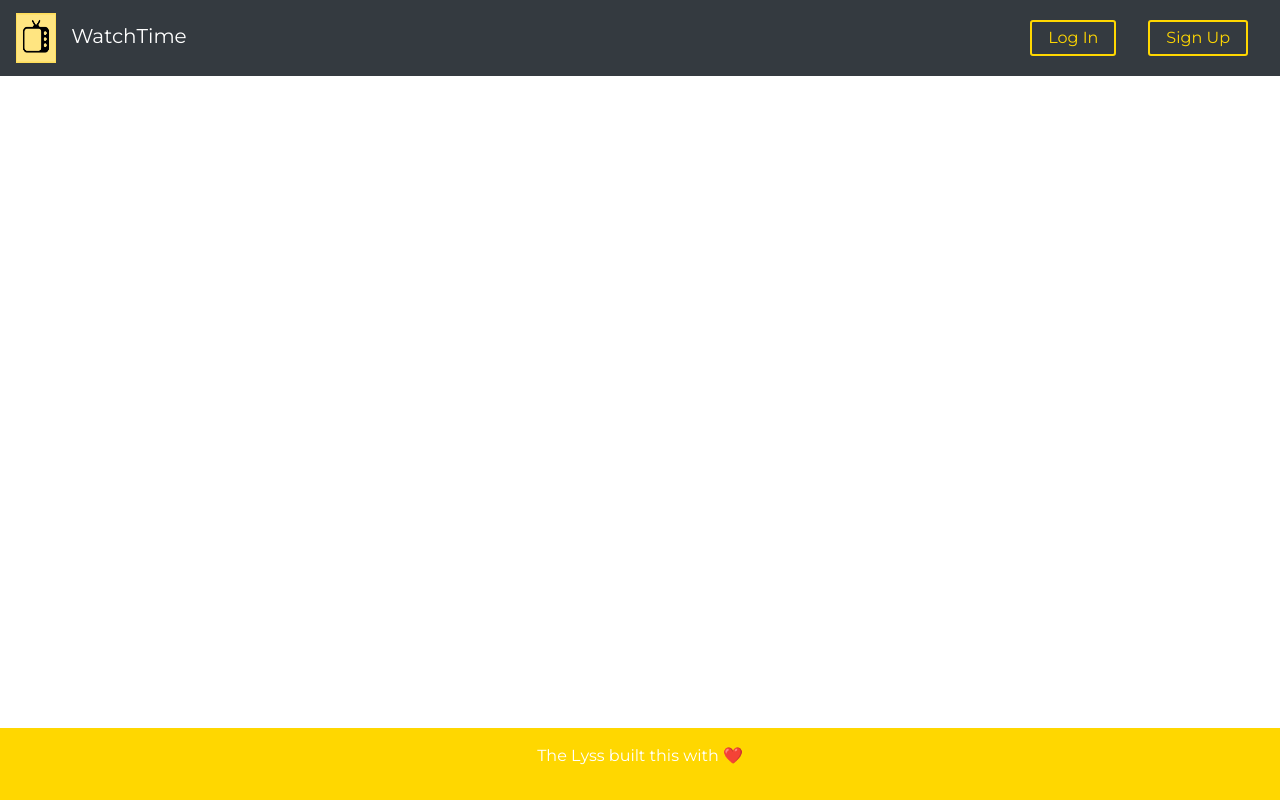
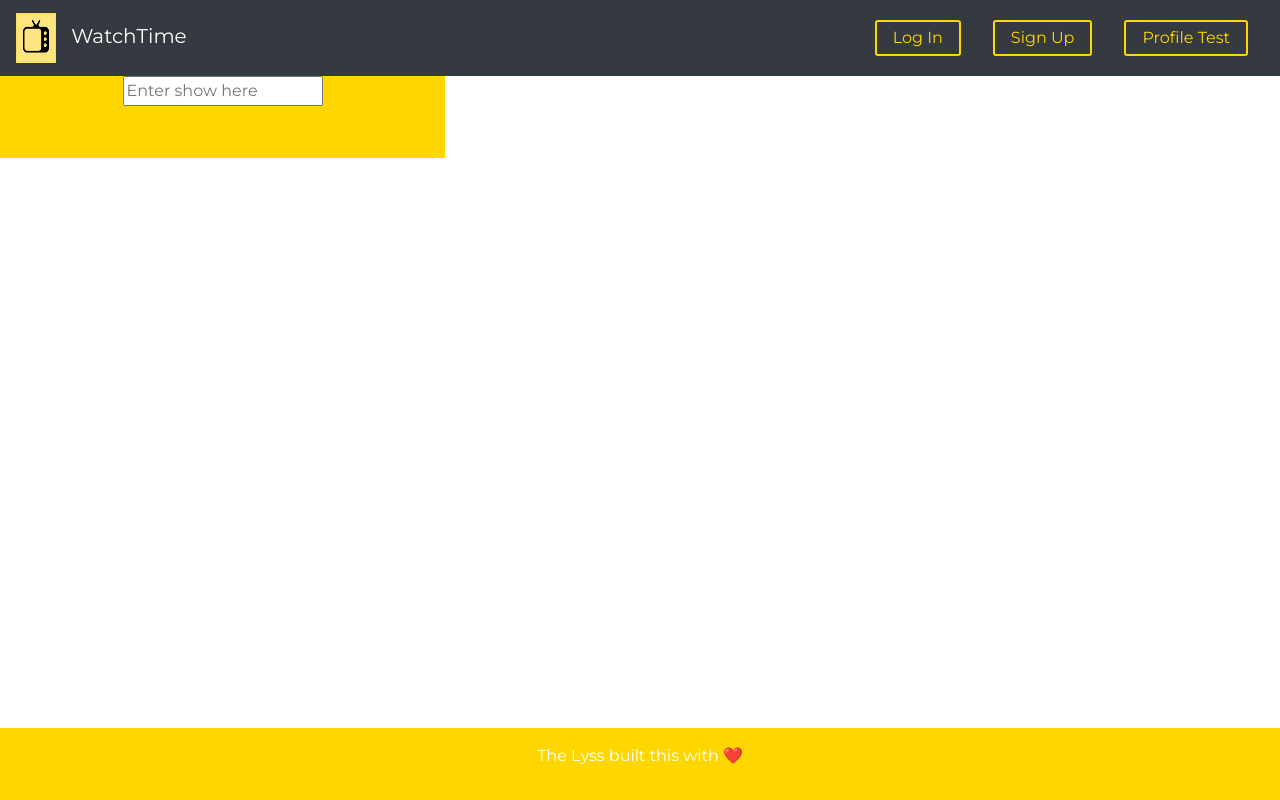
Before and after one commit to kalyssao/watch-time, a React (Create React App) app: page /profile in a window 1280 px wide. Built offline with nearby package versions, Linux system fonts and the light colour scheme.

Commit message:
added profile page, sidebar, search & tv show tile

```diff
--- a/src/components/Footer.js
+++ b/src/components/Footer.js
@@ -2,7 +2,6 @@ import React from "react"
 import styled from 'styled-components'
 
 const FooterDiv = styled.div`
-    background-color: palevioletred;
     color: white;
     margin-top: 1rem;
     padding: 1rem;
--- a/src/components/Header.js
+++ b/src/components/Header.js
@@ -6,8 +6,10 @@ import Navbar from 'react-bootstrap/Navbar'
 import Nav from 'react-bootstrap/Nav'
 import logo from '../assets/logo.png'
 import styled from 'styled-components'
+
+import Profile from './Profile'
+import Signup from './Signup'
 import Login from './Login'
-import Signup from './Signup'
 import Main from './Main'
 
 import '../App.css'
@@ -52,6 +54,10 @@ function Header() {
                         <Link to="/signup">
                             <Button className="justify-content-end">Sign Up</Button>
                         </Link>
+
+                        <Link to="/profile">
+                            <Button className="justify-content-end">Profile Test</Button>
+                        </Link>
                     </ButtonDiv>
 
                 </Navbar>
@@ -63,6 +69,8 @@ function Header() {
 
                     <Route path="/signup" component={Signup}/>
 
+                    <Route path="/profile" component={Profile}/>
+
                 </Switch>
 
             </div>
--- a/src/components/Login.js
+++ b/src/components/Login.js
@@ -1,6 +1,6 @@
 import React from "react"
 import styled from 'styled-components'
-import { auth } from "firebase"
+//import { auth } from "firebase"
 
 const Container = styled.div`
     border-style: solid;
--- /dev/null
+++ b/src/components/Profile.js
@@ -0,0 +1,12 @@
+import React from 'react'
+import Sidebar from './Sidebar'
+
+function Profile () {
+    return (
+        <div>
+            <Sidebar></Sidebar>
+        </div>
+    )
+}
+
+export default Profile
--- /dev/null
+++ b/src/components/SearchBar.js
@@ -0,0 +1,11 @@
+import React from 'react'
+
+function SearchBar() {
+    return (
+        <div>
+            <input placeholder="Enter show here" />
+        </div>
+    )
+}
+
+export default SearchBar
--- /dev/null
+++ b/src/components/Sidebar.js
@@ -0,0 +1,34 @@
+import React from 'react'
+import SearchBar from './SearchBar'
+import styled from 'styled-components'
+
+const SidebarDiv = styled.div`
+    background-color: gold;
+    color: white;
+    position: fixed;
+`
+
+const SidebarButton = styled.button`
+    background: transparent;
+    font-size: 16px;
+    border-radius: 3px;
+    color: gold;
+    border: 2px solid gold;
+    margin: 0 1em;
+    padding: 0.25em 1em;
+`
+
+function Sidebar() {
+    return (
+        <SidebarDiv>
+            <SearchBar></SearchBar>
+            <ul>
+                <SidebarButton>Watchlist</SidebarButton>
+                <SidebarButton>Favorites</SidebarButton>
+                <SidebarButton>Trends</SidebarButton>
+            </ul>
+        </SidebarDiv>
+    )
+}
+
+export default Sidebar
```
Also changed, not shown: src/components/ShowTile.js (added, +11 -0 lines), src/components/ProfilePage.js (deleted).
